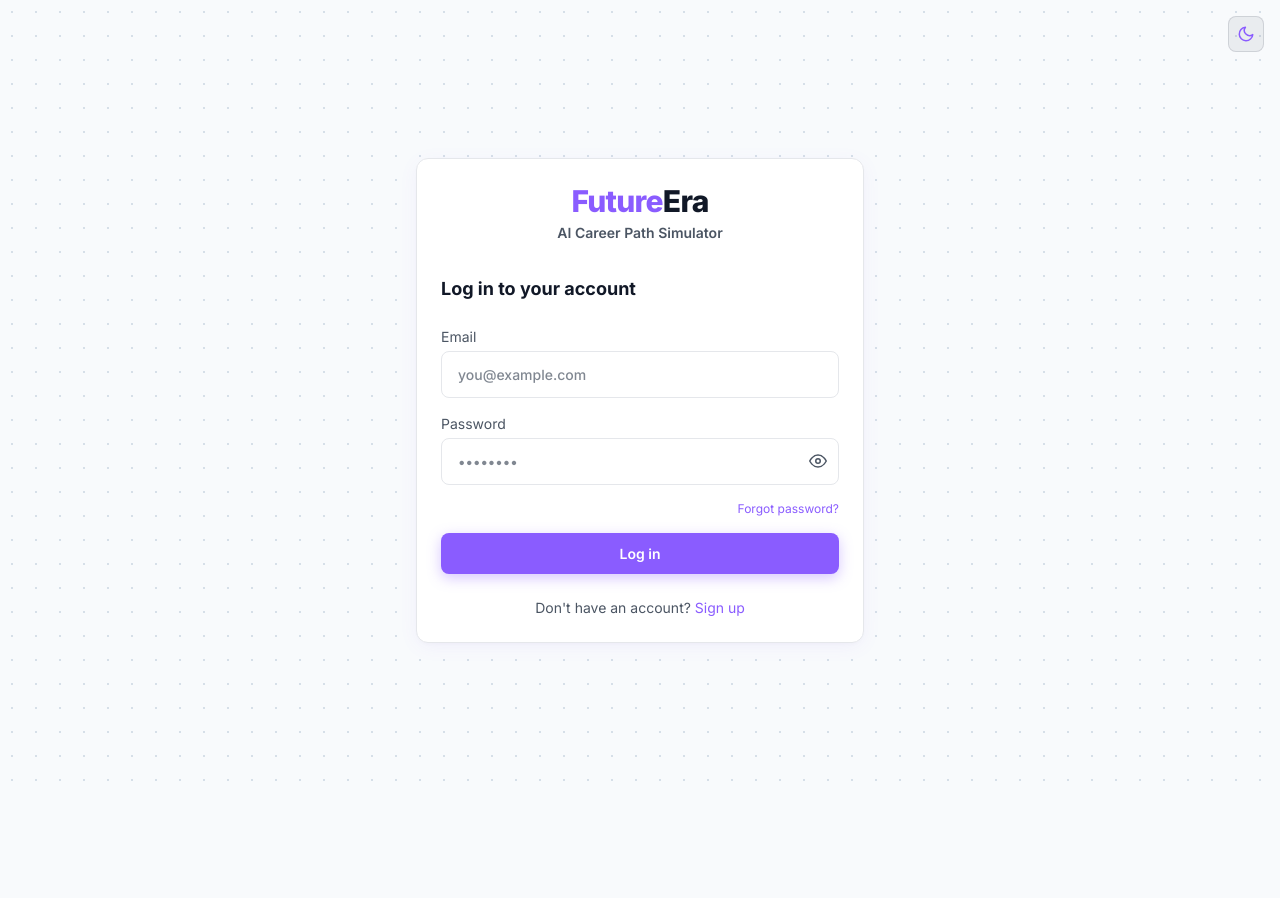
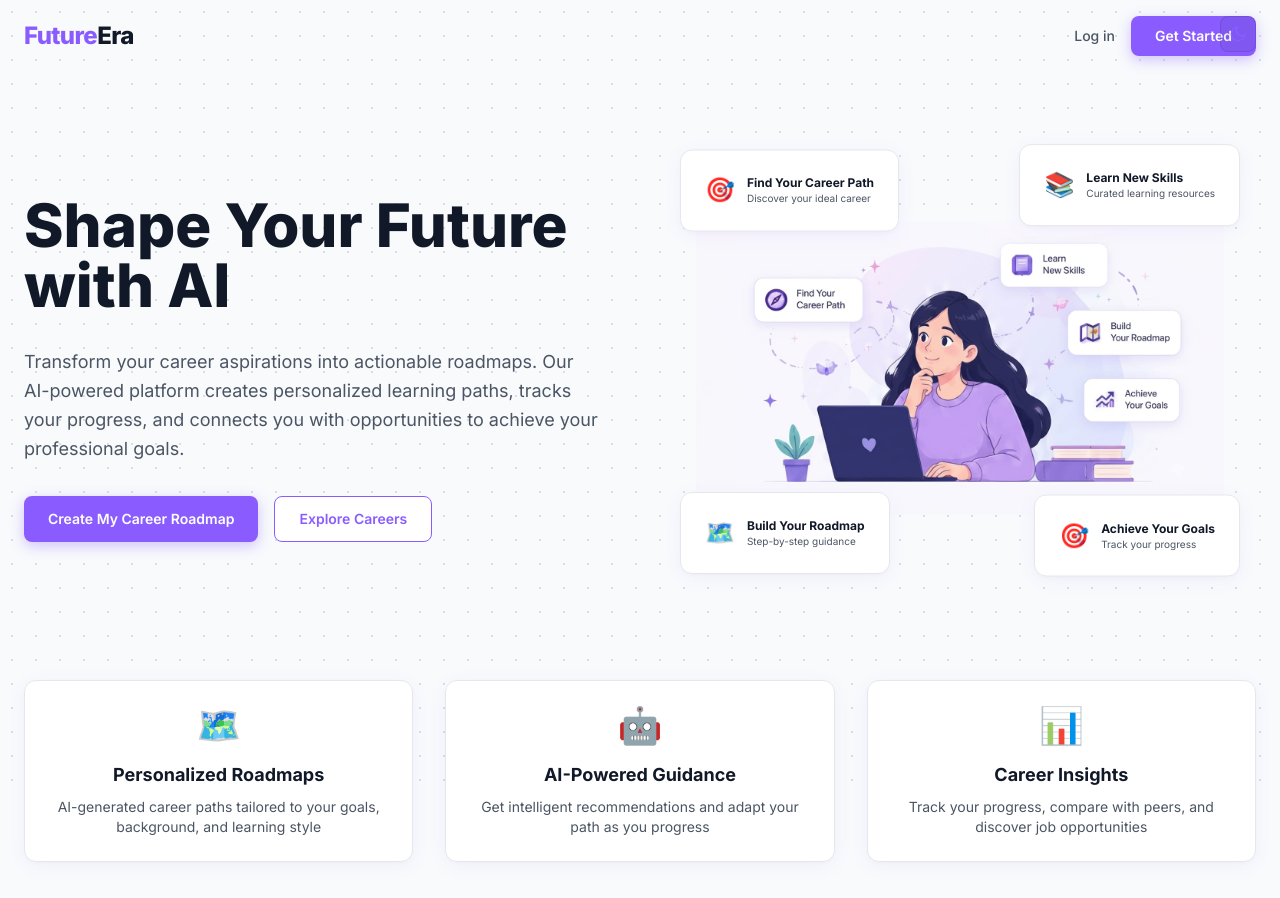
Before and after one commit to Priyanka0542/CAPSTONE, a React (Vite) app in the folder client/: page / in a window 1280 px wide. Before the commit this address led to /login. Shown: the top 898 px of the page. Before the commit the page ends 800 px from the top, so only its background shows below. Built offline with nearby package versions, Linux system fonts and the light colour scheme.

Commit message:
Changes made in the dashboard with image

```diff
--- a/client/src/App.jsx
+++ b/client/src/App.jsx
@@ -3,6 +3,7 @@ import { useAuth } from './context/AuthContext';
 import Login from './pages/Login';
 import Signup from './pages/Signup';
 import ForgotPassword from './pages/ForgotPassword';
+import Landing from './pages/Landing';
 import Dashboard from './pages/Dashboard';
 import PathDetail from './pages/PathDetail';
 import Compare from './pages/Compare';
@@ -40,6 +41,7 @@ export default function App() {
   return (
     <Routes>
       {/* Public routes */}
+      <Route path="/" element={<Landing />} />
       <Route path="/login" element={<PublicRoute><Login /></PublicRoute>} />
       <Route path="/signup" element={<PublicRoute><Signup /></PublicRoute>} />
       <Route path="/forgot-password" element={<ForgotPassword />} />
@@ -51,7 +53,7 @@ export default function App() {
       <Route path="/community" element={<ProtectedRoute><Community /></ProtectedRoute>} />
 
       {/* Default redirect */}
-      <Route path="*" element={<Navigate to="/login" replace />} />
+      <Route path="*" element={<Navigate to="/" replace />} />
     </Routes>
   );
 }
--- /dev/null
+++ b/client/src/components/landing/LandingHero.jsx
@@ -0,0 +1,138 @@
+import { Link } from 'react-router-dom';
+
+export default function LandingHero({ onCreateGoal, showNav = true }) {
+  return (
+    <div className="min-h-screen">
+      {/* Navigation */}
+      {showNav && (
+        <nav className="flex items-center justify-between px-6 py-4">
+          <div className="text-2xl font-extrabold tracking-tight">
+            <span className="text-comet-violet">Future</span>Era
+          </div>
+          <div className="flex items-center gap-4">
+            <Link to="/login" className="text-sm font-medium text-dust-gray hover:text-starlight transition-colors">
+              Log in
+            </Link>
+            <button
+              onClick={onCreateGoal}
+              className="btn-primary text-sm py-2 px-4"
+            >
+              Get Started
+            </button>
+          </div>
+        </nav>
+      )}
+
+      {/* Hero Section */}
+      <div className="max-w-7xl mx-auto px-6 py-16">
+        <div className="grid grid-cols-1 lg:grid-cols-2 gap-12 items-center">
+          {/* Left Content */}
+          <div className="space-y-8">
+            <h1 className="text-5xl lg:text-6xl font-extrabold text-starlight leading-tight">
+              Shape Your Future with AI
+            </h1>
+            <p className="text-lg text-dust-gray leading-relaxed max-w-xl">
+              Transform your career aspirations into actionable roadmaps. Our AI-powered platform creates personalized learning paths, tracks your progress, and connects you with opportunities to achieve your professional goals.
+            </p>
+            <div className="flex flex-col sm:flex-row gap-4">
+              <button
+                onClick={onCreateGoal}
+                className="btn-primary text-base py-3 px-6 font-semibold"
+              >
+                Create My Career Roadmap
+              </button>
+              <Link
+                to="/dashboard"
+                className="btn-secondary text-base py-3 px-6 font-semibold"
+              >
+                Explore Careers
+              </Link>
+            </div>
+          </div>
+
+          {/* Right Illustration */}
+          <div className="relative">
+            {/* Main illustration placeholder */}
+            <div className="relative bg-gradient-to-br from-comet-violet/20 to-aurora-teal/20 rounded-3xl p-8">
+              <div className="flex items-center justify-center min-h-[400px]">
+                <img
+                  src="/dashboard-illustration.jpg"
+                  alt="Woman working on laptop"
+                  className="max-w-full max-h-[400px] object-contain"
+                />
+              </div>
+
+              {/* Feature Cards */}
+              <div className="absolute top-4 left-4 card p-4 shadow-lg animate-float" style={{ animationDelay: '0s' }}>
+                <div className="flex items-center gap-3">
+                  <div className="text-2xl">🎯</div>
+                  <div>
+                    <p className="text-xs font-bold text-starlight">Find Your Career Path</p>
+                    <p className="text-[10px] text-dust-gray">Discover your ideal career</p>
+                  </div>
+                </div>
+              </div>
+
+              <div className="absolute top-4 right-4 card p-4 shadow-lg animate-float" style={{ animationDelay: '0.5s' }}>
+                <div className="flex items-center gap-3">
+                  <div className="text-2xl">📚</div>
+                  <div>
+                    <p className="text-xs font-bold text-starlight">Learn New Skills</p>
+                    <p className="text-[10px] text-dust-gray">Curated learning resources</p>
+                  </div>
+                </div>
+              </div>
+
+              <div className="absolute bottom-4 left-4 card p-4 shadow-lg animate-float" style={{ animationDelay: '1s' }}>
+                <div className="flex items-center gap-3">
+                  <div className="text-2xl">🗺️</div>
+                  <div>
+                    <p className="text-xs font-bold text-starlight">Build Your Roadmap</p>
+                    <p className="text-[10px] text-dust-gray">Step-by-step guidance</p>
+                  </div>
+                </div>
+              </div>
+
+              <div className="absolute bottom-4 right-4 card p-4 shadow-lg animate-float" style={{ animationDelay: '1.5s' }}>
+                <div className="flex items-center gap-3">
+                  <div className="text-2xl">🎯</div>
+                  <div>
+                    <p className="text-xs font-bold text-starlight">Achieve Your Goals</p>
+                    <p className="text-[10px] text-dust-gray">Track your progress</p>
+                  </div>
+                </div>
+              </div>
+            </div>
+          </div>
+        </div>
+
+        {/* Feature Highlights */}
+        <div className="grid grid-cols-1 md:grid-cols-3 gap-8 mt-20">
+          <div className="card p-6 text-center">
+            <div className="text-4xl mb-4">🗺️</div>
+            <h3 className="text-lg font-bold text-starlight mb-2">Personalized Roadmaps</h3>
+            <p className="text-sm text-dust-gray">
+              AI-generated career paths tailored to your goals, background, and learning style
+            </p>
+          </div>
+
+          <div className="card p-6 text-center">
+            <div className="text-4xl mb-4">🤖</div>
+            <h3 className="text-lg font-bold text-starlight mb-2">AI-Powered Guidance</h3>
+            <p className="text-sm text-dust-gray">
+              Get intelligent recommendations and adapt your path as you progress
+            </p>
+          </div>
+
+          <div className="card p-6 text-center">
+            <div className="text-4xl mb-4">📊</div>
+            <h3 className="text-lg font-bold text-starlight mb-2">Career Insights</h3>
+            <p className="text-sm text-dust-gray">
+              Track your progress, compare with peers, and discover job opportunities
+            </p>
+          </div>
+        </div>
+      </div>
+    </div>
+  );
+}
--- a/client/src/index.css
+++ b/client/src/index.css
@@ -150,6 +150,11 @@ body {
   50% { opacity: 0.5; }
 }
 
+@keyframes float {
+  0%, 100% { transform: translateY(0px); }
+  50% { transform: translateY(-10px); }
+}
+
 .animate-fadeIn {
   animation: fadeIn 0.4s ease-out forwards;
 }
@@ -164,6 +169,10 @@ body {
 
 .animate-badge-pop {
   animation: badge-pop 0.5s cubic-bezier(0.68, -0.55, 0.265, 1.55) forwards;
+}
+
+.animate-float {
+  animation: float 3s ease-in-out infinite;
 }
 
 /* Card base */
--- a/client/src/pages/Dashboard.jsx
+++ b/client/src/pages/Dashboard.jsx
@@ -12,6 +12,7 @@ import BadgeCard from '../components/common/BadgeCard';
 import Modal from '../components/common/Modal';
 import Toast from '../components/common/Toast';
 import MentorChat from '../components/MentorChat';
+import LandingHero from '../components/landing/LandingHero';
 
 import ThemeToggle from '../components/common/ThemeToggle';
 
@@ -117,19 +118,9 @@ export default function Dashboard() {
         </nav>
 
         <div className="max-w-6xl mx-auto px-4 sm:px-6 py-8">
-          {/* Empty state */}
+          {/* Empty state - Show Landing Hero */}
           {!pathsLoading && !hasAnyPaths && !showNewGoal && (
-            <div className="text-center py-20 animate-fadeIn">
-              <div className="text-6xl mb-4">🚀</div>
-              <h2 className="text-2xl font-bold text-starlight mb-2">Welcome to FutureEra</h2>
-              <p className="text-dust-gray mb-8 max-w-md mx-auto">
-                Start your journey by telling the AI what career you want to pursue.
-                It'll generate a personalized roadmap just for you.
-              </p>
-              <button className="btn-primary text-base px-8 py-3" onClick={() => setShowNewGoal(true)}>
-                Set your first goal
-              </button>
-            </div>
+            <LandingHero onCreateGoal={() => setShowNewGoal(true)} showNav={false} />
           )}
 
           {/* New goal modal */}
--- /dev/null
+++ b/client/src/pages/Landing.jsx
@@ -0,0 +1,32 @@
+import { useState } from 'react';
+import { useNavigate } from 'react-router-dom';
+import { useAuth } from '../context/AuthContext';
+import Starfield from '../components/common/Starfield';
+import LandingHero from '../components/landing/LandingHero';
+import ThemeToggle from '../components/common/ThemeToggle';
+
+export default function Landing() {
+  const { user } = useAuth();
+  const navigate = useNavigate();
+  const [showNewGoal, setShowNewGoal] = useState(false);
+
+  const handleCreateGoal = () => {
+    if (user) {
+      navigate('/dashboard');
+    } else {
+      navigate('/signup');
+    }
+  };
+
+  return (
+    <div className="min-h-screen relative">
+      <Starfield />
+      <div className="relative z-10">
+        <div className="absolute top-4 right-6">
+          <ThemeToggle />
+        </div>
+        <LandingHero onCreateGoal={handleCreateGoal} />
+      </div>
+    </div>
+  );
+}
```
Also changed, not shown: client/public/dashboard-illustration.jpg (added).
